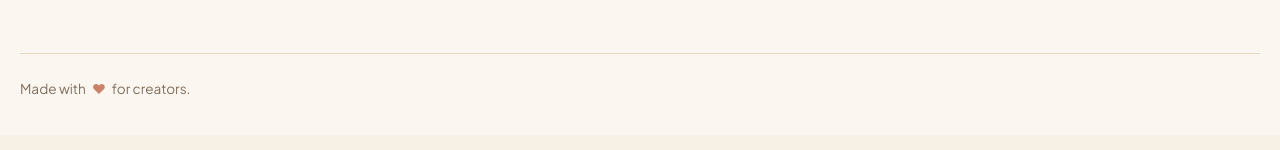
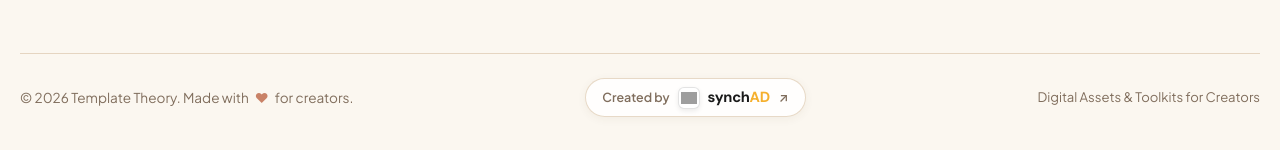
Before and after one commit to xMIRCHIx/Template-Theory, a React (Vite) app: page /product/1 in a window 1280 px wide. Shown: the part 899-1049 px from the top of the page. Built offline with nearby package versions, Linux system fonts and the light colour scheme; no server answers; the database is empty; grey boxes are pictures that could not be loaded.

Commit message:
Add Created by synchAD interactive brand badge in Footer bottom center with micro-interactions

```diff
--- a/src/components/layout/Footer.tsx
+++ b/src/components/layout/Footer.tsx
@@ -337,6 +337,7 @@ export const Footer: React.FC = () => {
 
         {/* Bottom Bar */}
         <div
+          className="footer-bottom-bar"
           style={{
             borderTop: '1px solid var(--border)',
             paddingTop: '24px',
@@ -346,21 +347,129 @@ export const Footer: React.FC = () => {
             fontSize: '0.85rem',
             color: 'var(--muted)',
             flexWrap: 'wrap',
-            gap: '12px',
+            gap: '16px',
           }}
         >
+          {/* Left: Brand info */}
           <div style={{ display: 'flex', alignItems: 'center', gap: '6px' }}>
-            <span>Made with</span>
+            <span>© {new Date().getFullYear()} Template Theory. Made with</span>
             <span style={{ color: 'var(--terracotta)' }}>♥</span>
             <span>for creators.</span>
+          </div>
+
+          {/* Mid: Created by synchAD Interactive Brand Badge */}
+          <a
+            href="https://synchad.online/"
+            target="_blank"
+            rel="noopener noreferrer"
+            className="synchad-badge-link"
+            aria-label="Created by synchAD - Web Development & Social Media Agency"
+            style={{
+              display: 'inline-flex',
+              alignItems: 'center',
+              gap: '8px',
+              padding: '7px 16px',
+              backgroundColor: 'rgba(255, 255, 255, 0.85)',
+              backdropFilter: 'blur(8px)',
+              border: '1.5px solid rgba(229, 213, 193, 0.9)',
+              borderRadius: 'var(--radius-full)',
+              textDecoration: 'none',
+              color: 'var(--brown)',
+              fontSize: '0.84rem',
+              fontWeight: 600,
+              boxShadow: '0 2px 10px rgba(91, 64, 42, 0.06)',
+              transition: 'all 0.28s cubic-bezier(0.34, 1.56, 0.64, 1)',
+              position: 'relative',
+            }}
+          >
+            <span style={{ color: 'var(--muted)', fontSize: '0.78rem', fontWeight: 600 }}>Created by</span>
+
+            <div
+              className="synchad-logo-wrap"
+              style={{
+                width: '22px',
+                height: '22px',
+                borderRadius: '6px',
+                backgroundColor: '#ffffff',
+                border: '1px solid rgba(26, 26, 26, 0.12)',
+                display: 'flex',
+                alignItems: 'center',
+                justifyContent: 'center',
+                padding: '2px',
+                boxShadow: '0 2px 5px rgba(0,0,0,0.08)',
+                transition: 'transform 0.3s ease, border-color 0.3s ease',
+              }}
+            >
+              <img
+                src="/images/synchad-logo.png"
+                alt="synchAD Logo"
+                style={{ width: '100%', height: '100%', objectFit: 'contain' }}
+              />
+            </div>
+
+            <span
+              style={{
+                fontFamily: 'var(--font-display, "Plus Jakarta Sans")',
+                fontWeight: 800,
+                fontSize: '0.92rem',
+                letterSpacing: '-0.02em',
+                color: '#1a1a1a',
+                display: 'flex',
+                alignItems: 'center',
+              }}
+            >
+              synch<span style={{ color: '#f5b02e', fontWeight: 900 }}>AD</span>
+            </span>
+
+            <span
+              className="synchad-arrow"
+              style={{
+                fontSize: '0.78rem',
+                color: 'var(--muted)',
+                transition: 'transform 0.25s ease, color 0.25s ease',
+                marginLeft: '1px',
+              }}
+            >
+              ↗
+            </span>
+          </a>
+
+          {/* Right: Tagline */}
+          <div style={{ fontSize: '0.82rem', color: 'var(--muted)' }}>
+            <span>Digital Assets & Toolkits for Creators</span>
           </div>
         </div>
       </div>
 
       <style>{`
+        .synchad-badge-link {
+          transition: all 0.28s cubic-bezier(0.34, 1.56, 0.64, 1) !important;
+        }
+        .synchad-badge-link:hover {
+          transform: translateY(-2px) scale(1.05) !important;
+          background-color: #ffffff !important;
+          border-color: #f5b02e !important;
+          box-shadow: 0 8px 24px rgba(245, 176, 46, 0.25), 0 2px 8px rgba(26, 26, 26, 0.08) !important;
+        }
+        .synchad-badge-link:hover .synchad-logo-wrap {
+          transform: rotate(10deg) scale(1.12) !important;
+          border-color: #f5b02e !important;
+        }
+        .synchad-badge-link:hover .synchad-arrow {
+          transform: translate(2px, -2px) !important;
+          color: #f5b02e !important;
+        }
         @media (max-width: 1024px) {
           .footer-grid {
             grid-template-columns: 1fr 1fr 1fr !important;
+          }
+        }
+        @media (max-width: 768px) {
+          .footer-bottom-bar {
+            flex-direction: column !important;
+            text-align: center !important;
+            gap: 16px !important;
+            justify-content: center !important;
           }
         }
         @media (max-width: 640px) {
```
Also changed, not shown: 1 other file (tests, documents, lock files or other folders).
